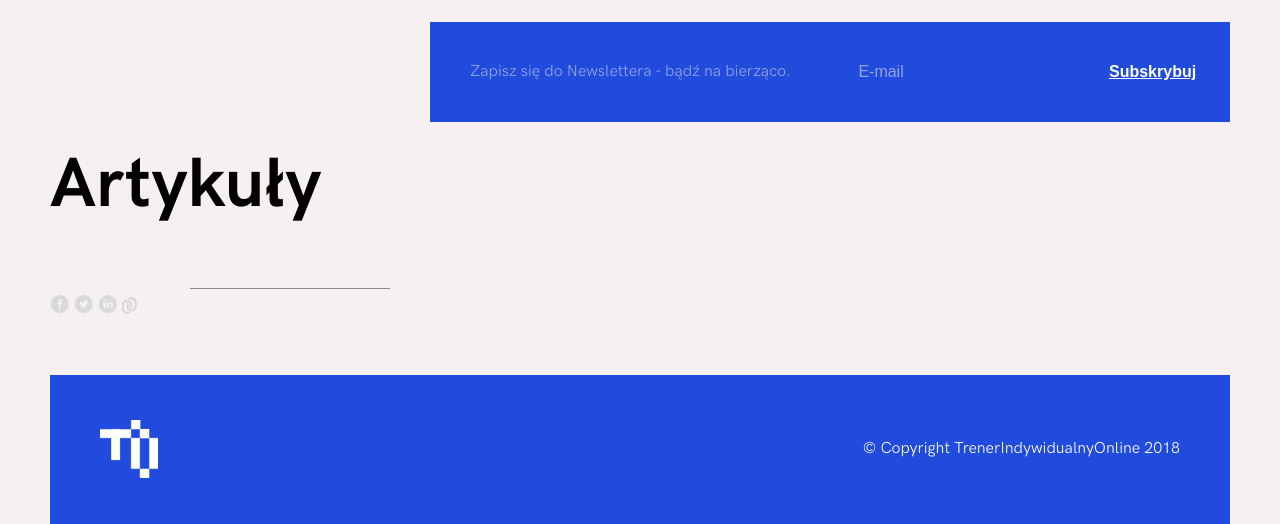
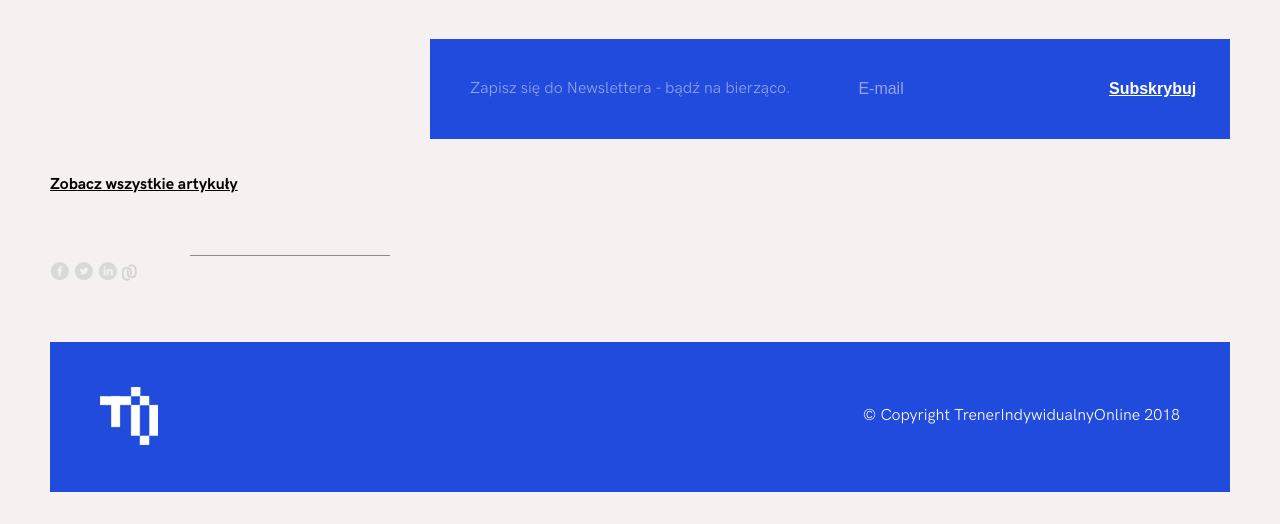
Before and after one commit to qu4ku/t-website-django, a Django app: template src/templates/post.html in a window 1280 px wide. Shown: the part 180-704 px from the top of the page. Run offline with Django 3.2, Linux system fonts and the light colour scheme; the template is opened without the code that fills it, so the values that code supplies are empty; parts of the project's set-up code (start-up, migrations or seed data) failed here and were passed over; some libraries are stand-ins or nearby versions.

Commit message:
css:articles/back

```diff
--- a/src/static/css/style.css
+++ b/src/static/css/style.css
@@ -768,7 +768,7 @@ input[type=text]::selection {
 }
 
 .article-header {
-	font-size: 70px;
+	font-size: 42px;
 	font-weight: bold;
 	grid-column: 2;
 	color: black;
@@ -887,11 +887,20 @@ input[type=text]::selection {
 	color: black;
 }
 
+.text-link-back {
+	font-size: 16px;
+	text-decoration: underline;
+}
+
 .text-link:hover {
 	color: var(--secondary-light);
 	text-decoration: underline;
 }
 
+.text-link-back {
+	font-size: 16px;
+	text-decoration: underline;
+}
 
 .button-pagination {
 	margin: 0 3px;
--- a/src/templates/post.html
+++ b/src/templates/post.html
@@ -44,7 +44,7 @@
 				</form>
 			</div>
 			<div class="article-header">
-				<a class="text-link" href="{% url 'articles' %}">Artykuły</a>
+				<a class="text-link text-link-back" href="{% url 'articles' %}">Zobacz wszystkie artykuły</a>
 			</div>
 			<div class="article-post">
 
```
